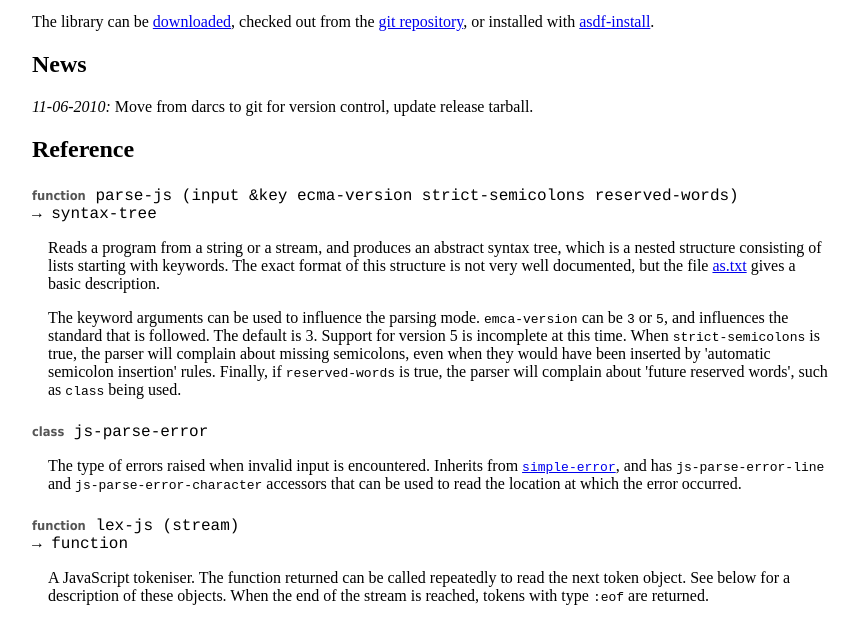
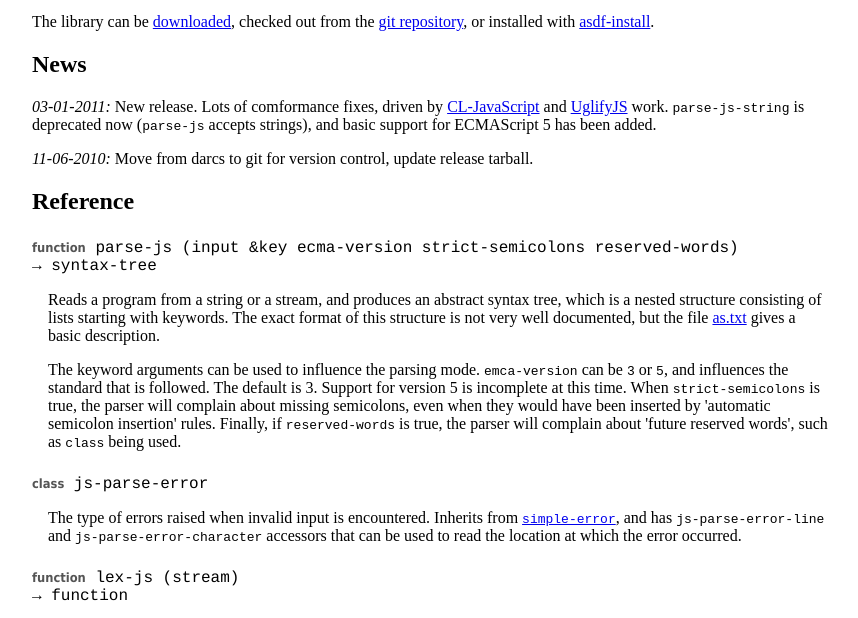
Before and after one commit to marijnh/parse-js, a plain HTML site: page index.html in a window 1280 px wide. Shown: the part 147-765 px from the top of the page, without its empty margins (64-922 px from the left). Drawn offline with Linux system fonts and the light colour scheme.

Commit message:
mark new release

```diff
--- a/index.html
+++ b/index.html
@@ -41,6 +41,14 @@
     href="http://www.cliki.net/ASDF-Install">asdf-install</a>.</p>
 
     <h2>News</h2>
+
+    <p><em>03-01-2011:</em> New release. Lots of comformance fixes,
+    driven
+    by <a href="http://marijnhaverbeke.nl/cl-javascript">CL-JavaScript</a>
+    and <a href="https://github.com/mishoo/uglifyjs">UglifyJS</a>
+    work. <code>parse-js-string</code> is deprecated now
+    (<code>parse-js</code> accepts strings), and basic support for
+    ECMAScript 5 has been added.</p>
 
     <p><em>11-06-2010:</em> Move from darcs to git for version
     control, update release tarball.</p>
```
